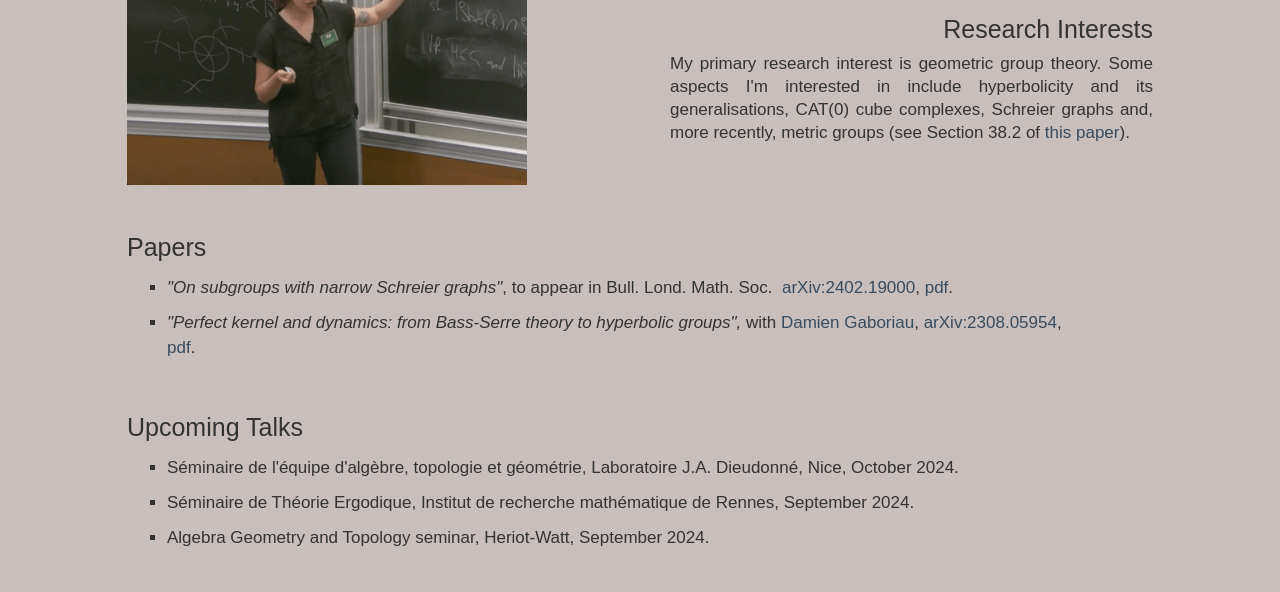
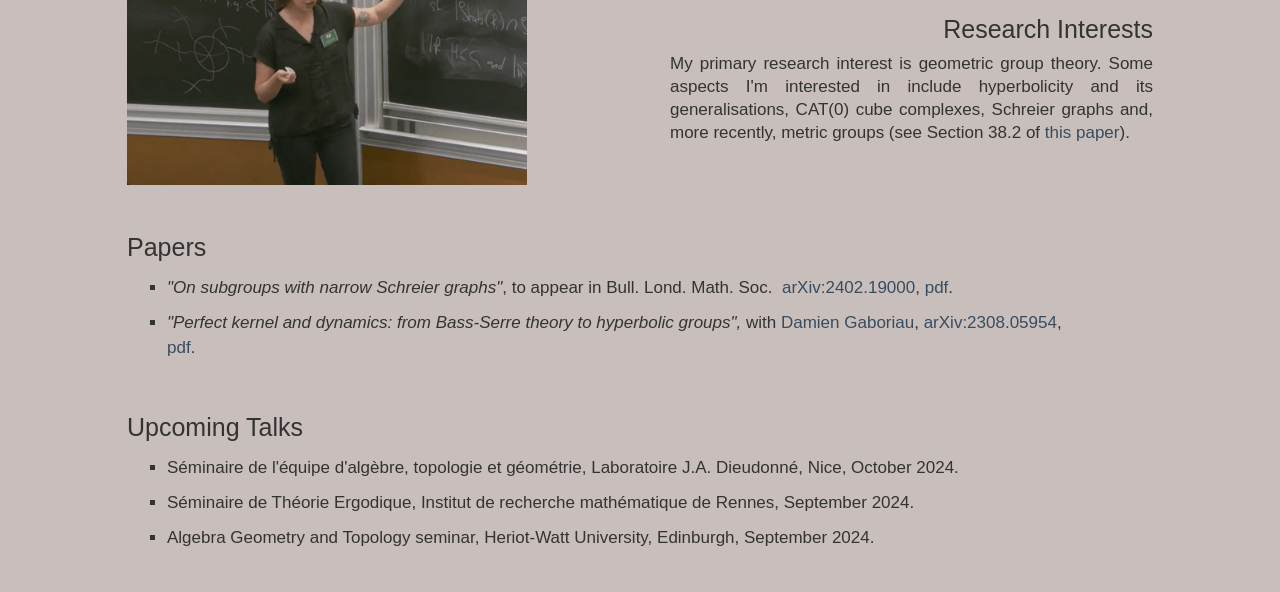
Before and after one commit to penelopeazuelos/penelopeazuelos.github.io, a plain HTML site: page research.html in a window 1280 px wide. Shown: the part 186-778 px from the top of the page. Drawn offline with Linux system fonts and the light colour scheme; a script that the page names is missing.

Commit message:
Update research.html

```diff
--- a/research.html
+++ b/research.html
@@ -75,7 +75,7 @@
                                         Séminaire de Théorie Ergodique, Institut de recherche mathématique de Rennes, September 2024.
                                     </li>
                                     <li class="list-item">
-                                        Algebra Geometry and Topology seminar, Heriot-Watt, September 2024.
+                                        Algebra Geometry and Topology seminar, Heriot-Watt University, Edinburgh, September 2024.
                                     </li>
                                 </ul>
                             </div>
```
